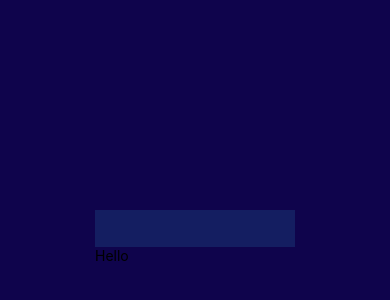
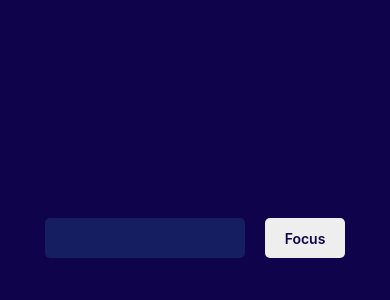
Before and after one commit to danilesky/RN-TimerApp, a React Native app: screen / in a window 390 px wide. Shown: the part 184-484 px from the top of the page. Built offline with nearby package versions, Linux system fonts and the light colour scheme.

Commit message:
create reusable Butoon Component :)

```diff
--- a/src/components/Button.js
+++ b/src/components/Button.js
@@ -1,14 +1,31 @@
 import React from 'react'
-import { Text, TouchableOpacity } from 'react-native'
+import { StyleSheet, Text, TouchableOpacity } from 'react-native'
+import { colors } from '../utils/colors'
 
-const Button = () => {
+const Button = ({ buttonStyle, textStyle, ...props }) => {
     return (
-        <TouchableOpacity>
-            <Text>
-                Hello
+        <TouchableOpacity style={[styles.container, buttonStyle]} onPress={props.onPress}>
+            <Text style={[styles.text, textStyle]}>
+                {props.title}
             </Text>
         </TouchableOpacity>
     )
 }
 
+const styles = StyleSheet.create({
+    container: {
+        height: 40,
+        alignItems: 'center',
+        justifyContent: 'center',
+        borderRadius: 5,
+        padding: 10,
+        width: 80,
+        backgroundColor: colors.white,
+    },
+    text: {
+        fontWeight: '600',
+        color: colors.darkBlue
+    },
+})
+
 export default Button
--- a/src/features/Focus.js
+++ b/src/features/Focus.js
@@ -1,5 +1,5 @@
 import React from 'react'
-import { TextInput, View, StyleSheet } from 'react-native'
+import { TextInput, View, StyleSheet, Text } from 'react-native'
 import Button from '../components/Button';
 import { colors } from '../utils/colors';
 
@@ -7,7 +7,7 @@ export const Focus = () => {
     return (
         <View style={styles.container}>
             <TextInput style={styles.input} />
-            <Button />
+            <Button title={"Focus"} />
         </View>
     )
 }
@@ -15,13 +15,16 @@ export const Focus = () => {
 const styles = StyleSheet.create({
     container: {
         flex: 0.8,
+        flexDirection: 'row'
     },
     input: {
         height: 40,
         width: 200,
         backgroundColor: colors.blue,
         color: colors.white,
-        padding: 10
+        padding: 10,
+        borderRadius: 5,
+        marginRight: 20
     },
 });
 
```
